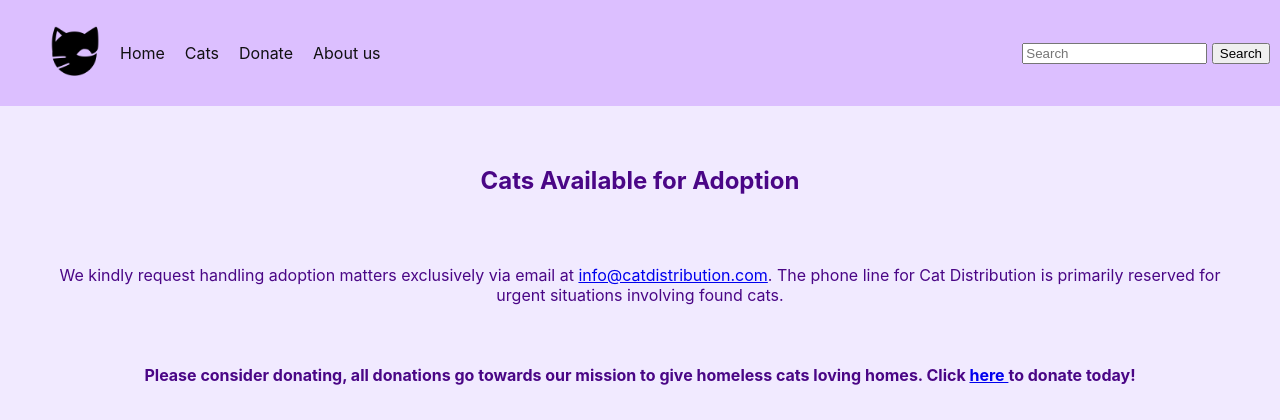
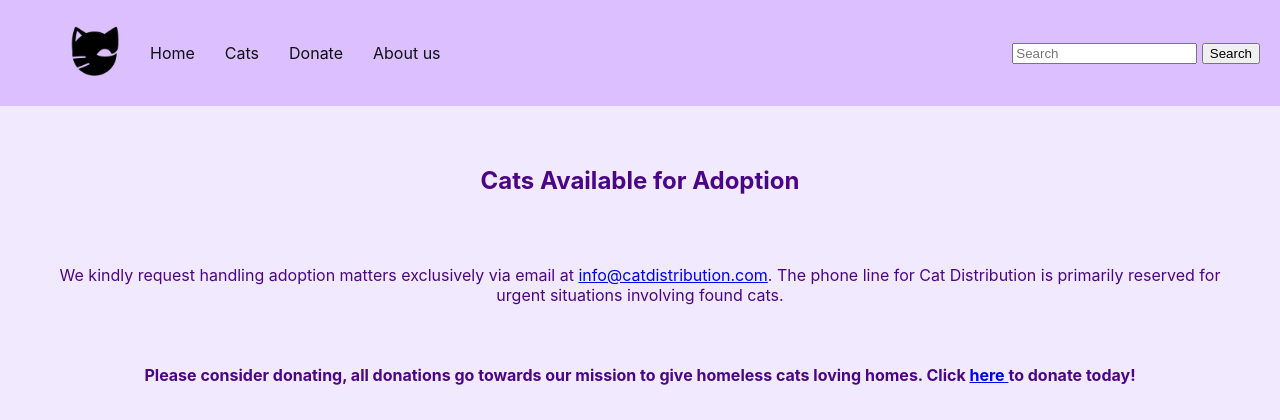
Before and after one commit to Ella22011/WebDevelopment24, a PHP site: page /pages/cats.html in a window 1280 px wide. Shown: the top 420 px of the page. Run offline with PHP 8.4, Linux system fonts and the light colour scheme.

Commit message:
Update styles-jemina.css

```diff
--- a/css/styles-jemina.css
+++ b/css/styles-jemina.css
@@ -20,7 +20,7 @@ body {
     display: flex;
     justify-content: space-between;
     align-items: center;
-    padding: 10px;
+    padding: 10px 20px;
 }
 
 #main-nav form {
@@ -34,10 +34,11 @@ body {
 }
 
 #main-nav ul li {
-    margin-right: 20px;
+    margin-right: 10px;
 }
 
 #main-nav a {
+    padding: 5px 10px;
     text-decoration: none;
     color: rgb(17, 16, 18);
 }
```
